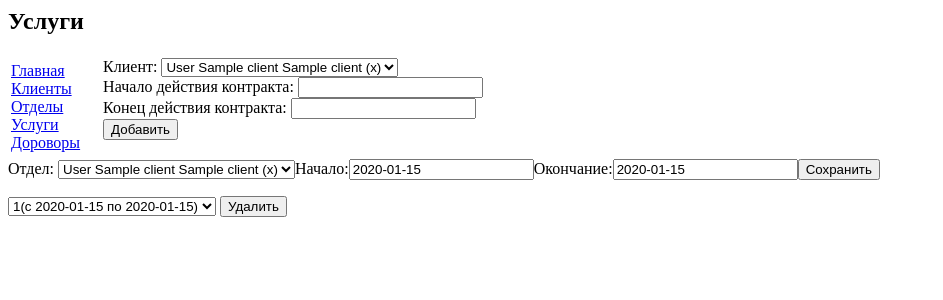
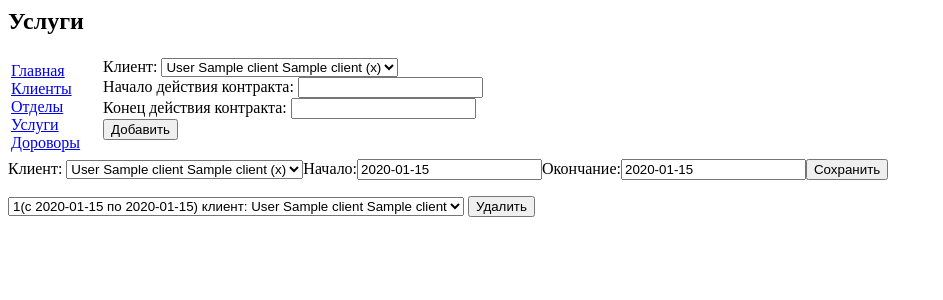
Before and after one commit to drypa/social_assistance, a PHP site: page /contracts.php in a window 1280 px wide. Shown: the top 300 px of the page, without its empty margins (0-943 px from the left). Run offline with PHP 8.4, Linux system fonts and the light colour scheme; tables that the repository leaves empty hold one stand-in row (values such as "Sample post").

Commit message:
crud contracts

```diff
--- a/contracts.php
+++ b/contracts.php
@@ -16,20 +16,27 @@ mysql_select_db('social', $myConnect);
 mysql_set_charset('utf8');
 
 if (isset($_POST["add"])) {
-    $name = $_POST["name"];
-    $department_id = $_POST["department_id"];
-    mysql_query("INSERT INTO `contract` (`name`,`department_id`) VALUES ('$name',$department_id)", $myConnect);
+    $client = $_POST["client"];
+    $start = $_POST["start"];
+    $end = $_POST["end"];
+    $end = date("Y-m-d", strtotime($end));
+    $start = date("Y-m-d", strtotime($start));
+
+    mysql_query("INSERT INTO `contract` (`start`,`end`,`client_passport`)
+                 VALUES ('$start','$end','$client')", $myConnect);
 }
 if (isset($_POST["save"])) {
-    $name = $_POST["name"];
-    $department_id = $_POST["department_id"];
-    $id = $_POST["id"];
-    $query = "update `contract` set `name` ='$name',`department_id`=$department_id where `service_id`=$id";
+    $client = $_POST["client"];
+    $start = $_POST["start"];
+    $end = $_POST["end"];
+    $contract_num = $_POST["contract_num"];
+    $query = "update `contract` set `client_passport` ='$client',
+                `start`='$start', `end`='$end' where `contract_num`=$contract_num";
     mysql_query($query, $myConnect);
 }
 if (isset($_POST["delete"])) {
-    $id = $_POST["service_id"];
-    mysql_query("DELETE from `contract` where `service_id`=$id", $myConnect);
+    $id = $_POST["contract_num"];
+    mysql_query("DELETE from `contract` where `contract_num`=$id", $myConnect);
 }
 
 
@@ -70,7 +77,7 @@ mysql_free_result($mysql_query);
             <form action="contracts.php" method="post">
                 <div>
                     <label>Клиент:
-                        <select name='department_id'>
+                        <select name='client'>
                             <?php
                             foreach ($clients as $client) {
                                 $surname = $client["surname"];
@@ -111,7 +118,7 @@ foreach ($contracts as $contract) {
 
     echo("<form action='contracts.php' method='post'>");
     echo("<input type='hidden' name='contract_num' value='$contract_num' ");
-    echo("<label>Отдел: <select name='department_id'>");
+    echo("<label>Клиент: <select name='client'>");
     foreach ($clients as $client) {
         $surname = $client["surname"];
         $name = $client["name"];
@@ -134,14 +141,17 @@ foreach ($contracts as $contract) {
 }
 ?>
 <form action="contracts.php" method="post">
-    <select name='service_id'>
+    <select name='contract_num'>
         <?php
         foreach ($contracts as $contract) {
             $client_passport = $contract["client_passport"];
             $contract_num = $contract["contract_num"];
             $end = $contract["end"];
             $start = $contract["start"];
-            echo("<option value='$contract_num'>$contract_num(с $start по $end)</option> ");
+            $surname = $contract["surname"];
+            $name = $contract["name"];
+            $middlename = $contract["middlename"];
+            echo("<option value='$contract_num'>$contract_num(с $start по $end) клиент: $surname $name $middlename</option> ");
         }
         ?>
     </select>
```
